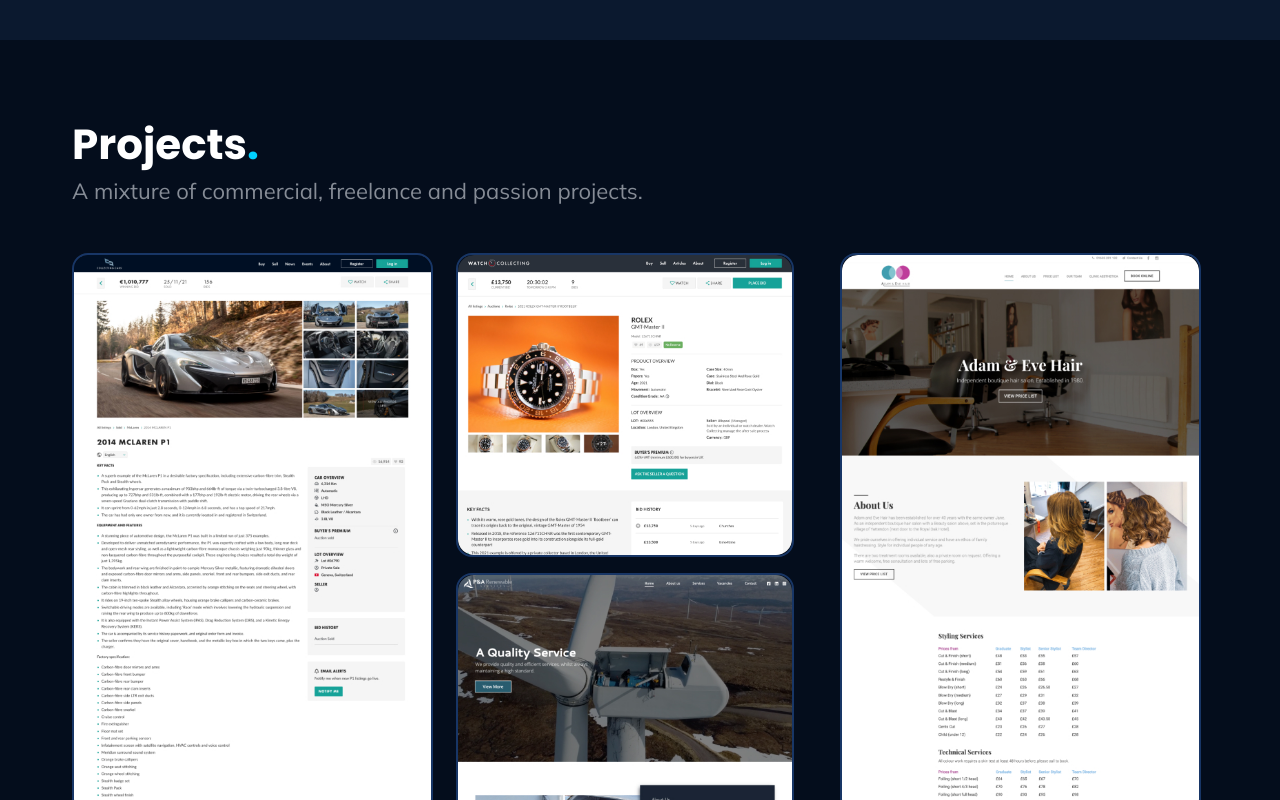
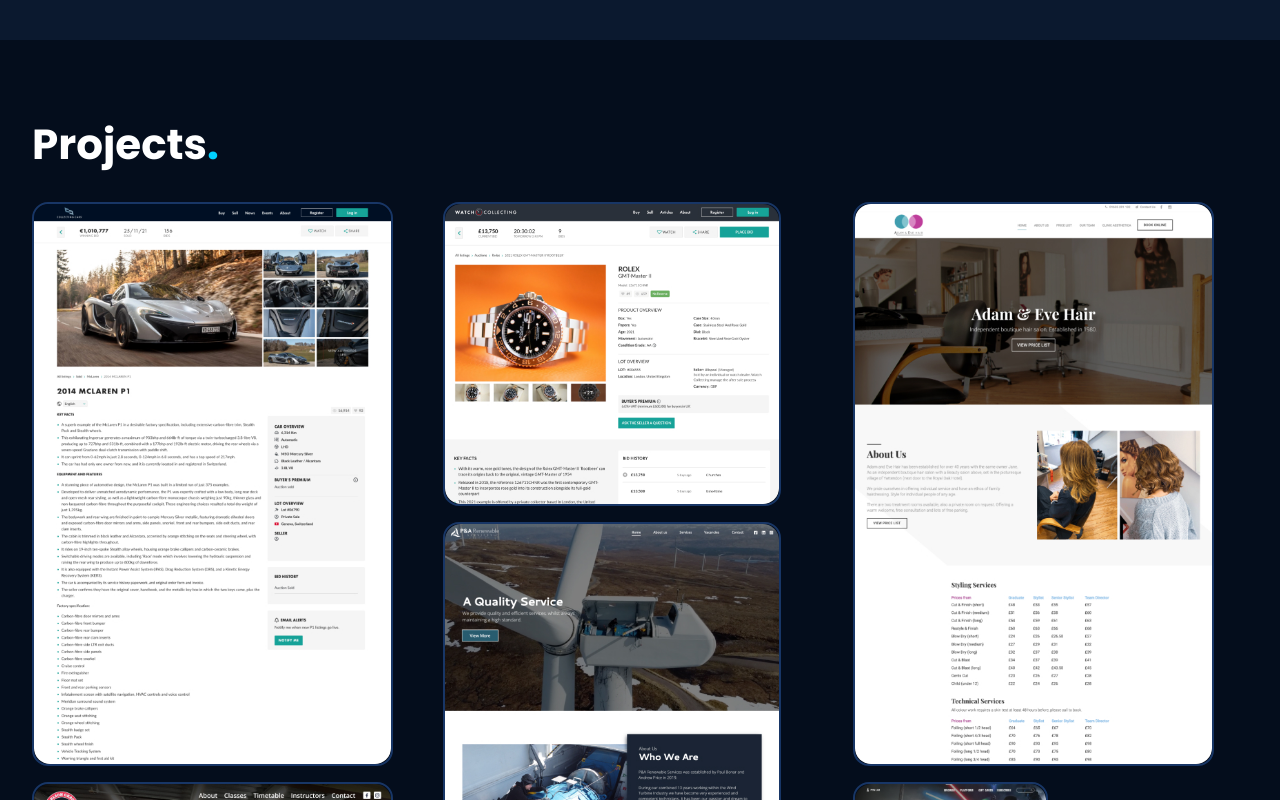
Before and after one commit to cjbeales/portfolio-2023, a Next.js app: page / in a window 1280 px wide. Shown: the part 760-1560 px from the top of the page. Built offline with nearby package versions, Linux system fonts and the light colour scheme.

Commit message:
Links added for each project section

```diff
--- a/src/components/Projects/ProjectList.js
+++ b/src/components/Projects/ProjectList.js
@@ -3,7 +3,7 @@
         title: 'Collecting Cars',
         id: 0,
         description: `Europe's largest supercar online auction platform.`,
-        href: '/projects/collecting-cars',
+        href: 'https://collectingcars.com',
         image: '/projects/collecting-cars.jpg',
         tech: ['React', 'NextJS', 'SCSS', 'Contentful']
     },
@@ -11,7 +11,7 @@
         title: 'Watch Collecting',
         id: 1,
         description: `Market disrupting online auction platform for watches.`,
-        href: '/projects/watch-collecting',
+        href: 'https://watchcollecting.com',
         image: '/projects/watch-collecting.jpg',
         tech: ['React', 'NextJS', 'SCSS', 'Contentful'],
         halfSize: true
@@ -20,7 +20,7 @@
         title: 'Adam & Eve Hair',
         id: 2,
         description: `A modern website for a successful local hair salon.`,
-        href: '/projects/adam-and-eve',
+        href: 'https://adamandevehair.co.uk',
         image: '/projects/adam-and-eve.jpg',
         tech: ['Wordpress', 'Javascript', 'SCSS'],
     },
@@ -28,7 +28,7 @@
         title: 'P&A Renewables',
         id: 3,
         description: `Wind turbine maintenance has never looked so good.`,
-        href: '/projects/pa-renewables',
+        href: 'https://www.pa-renewableservices.com/',
         image: '/projects/pa-renewables.jpg',
         tech: ['HTML', 'SCSS', 'Javascript'],
         halfSize: true
--- a/src/components/Projects/ProjectOverview.js
+++ /dev/null
@@ -1,10 +0,0 @@
-import React from 'react';
-import styles from './project-overview.module.scss';
-
-export const ProjectOverview = ({overviewActive}) => {
-    return (
-        <div className={`${styles.projectOverview} ${overviewActive ? styles.visible : ''}`}>
-            <h2>Project overview panel</h2>
-        </div>
-    )
-}
--- a/src/components/Projects/index.js
+++ b/src/components/Projects/index.js
@@ -1,35 +1,28 @@
-import React, { useState } from 'react';
+import React from 'react';
 import styles from './projects.module.scss';
 import Masonry, { ResponsiveMasonry } from "react-responsive-masonry";
 import { ProjectList } from './ProjectList';
 import { Container } from '../Container';
-import { ProjectOverview } from './ProjectOverview';
 import { useIsMobile } from "@/hooks";
 
 export const Projects = () => {
-    const [overviewActive, setOverviewActive] = useState(false);
-    const [currentProject, setCurrentProject] = useState('biscuit');
     const isMobile = useIsMobile;
-
-    const handleClick = (e) => {
-        setCurrentProject(ProjectList[e.target.id])
-        console.log(currentProject)
-    }
 
     return (
         <section id="projects" className={styles.myProjects}>
 
-            <Container variant='standard'>
-                <h2 className='white margin--8'>Projects<span className='teal'>.</span></h2>
-                <p className='margin--64'>A mixture of commercial, freelance and passion projects.</p>
+            <Container variant='large'>
+                <h2 className='margin--48 white'>Projects<span className='teal'>.</span></h2>
                 <ResponsiveMasonry
                     columnsCountBreakPoints={{ 350: 1, 750: 2, 900: 3 }}
                 >
                     <Masonry gutter={!isMobile ? "32px" : "16px"}>
-                        {ProjectList.map(({ image, title, description, halfSize, tech, id }) => (
+                        {ProjectList.map(({ image, title, description, halfSize, tech, id, href }) => (
+                            <>
                                 <a
-                                // href={'#'}
-                                onClick={(e) => handleClick(e)}
+                                    href={href}
+                                    rel='noopener noreferer'
+                                    target='_blank'
                                     className={styles.project}
                                     key={title}
                                     id={id}
@@ -48,12 +41,10 @@
                                         </div>
                                     </div>
                                 </a>
+                            </>
                         ))}
                     </Masonry>
                 </ResponsiveMasonry>
-
-                <ProjectOverview overviewActive={overviewActive} />
-
             </Container>
         </section>
 
```
Lines whose indentation alone changed are shown as unchanged.
